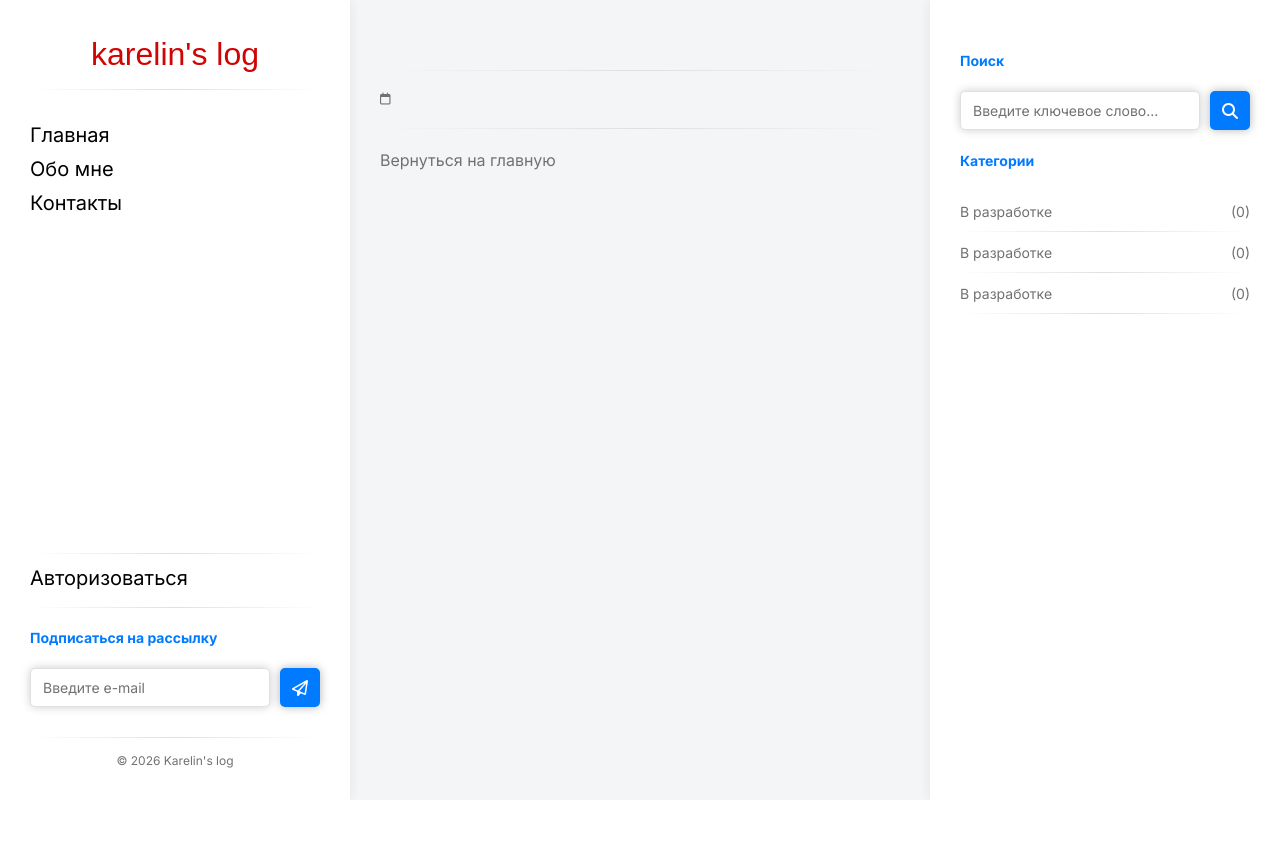
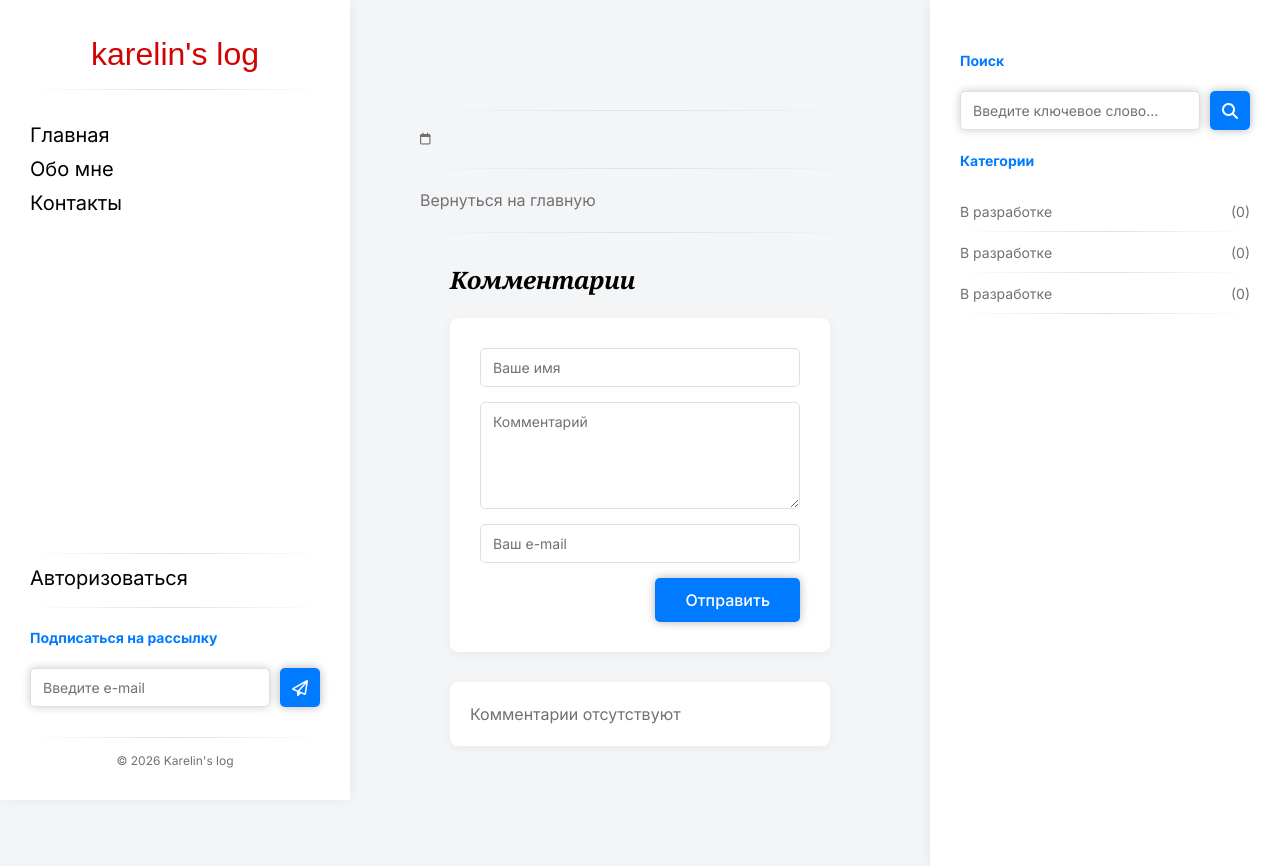
Before and after one commit to KarelinIvan/Karelin-s-Log, a FastAPI app: template app/templates/post_detail.html in a window 1280 px wide. Before the commit the page ends 800 px from the top, so only its background shows below. Run offline with FastAPI, Linux system fonts and the light colour scheme; the template is opened without the code that fills it, so the values that code supplies are empty; parts of the project's set-up code (start-up, migrations or seed data) failed here and were passed over; some web fonts are replaced.

Commit message:
написана логика шаблонов для отображения комментариев и стили css

```diff
--- a/app/static/css/style.css
+++ b/app/static/css/style.css
@@ -323,7 +323,7 @@
 /* Центральная колонка */
 .main-content {
     flex: 1;
-    padding: 30px;
+    padding: 70px;
     background-color: var(--color-main);
 }
 
@@ -574,3 +574,100 @@
     justify-content: center;
     margin-top: 20px;
 }
+
+/* Комментарии */
+.comments {
+    padding: 30px;
+}
+
+.comments__title {
+    font-family: var(--font-family-Noto-serif);
+    font-style: italic;
+    color: var(--color-black);
+    padding-bottom: 20px;
+}
+
+.comment-form-card {
+    background-color: var(--color-white);
+    border-radius: 8px;
+    box-shadow: 0 2px 10px var(--color-shadow);
+    padding: 30px;
+    margin-bottom: 30px;
+    max-width: 800px;
+    margin: 0 auto 30px auto;
+}
+
+.comment-form {
+    display: flex;
+    flex-direction: column;
+    gap: 15px;
+}
+
+.comment-form__input {
+    width: 100%;
+    padding: 10px 12px;
+    border: 1px solid var(--color-border);
+    border-radius: 5px;
+    font-family: var(--font-family-Inter);
+    font-size: var(--text-sm);
+    color: var(--color-grey);
+    outline: none;
+    transition: border-color 0.2s ease;
+    background-color: var(--color-white);
+}
+
+.comment-form__input::placeholder {
+    color: var(--color-grey);
+}
+
+.comment-form__input:focus {
+    border-color: var(--color-blue);
+}
+
+.comment-form .btn-primary {
+    align-self: flex-end;
+    width: fit-content;
+    padding: 10px 30px;
+}
+
+.comments-card {
+    display: flex;
+    flex-direction: column;
+    gap: 10px;
+    padding: 20px;
+    margin-bottom: 20px;
+    background-color: var(--color-white);
+    border-radius: 8px;
+    box-shadow: 0 2px 10px var(--color-shadow);
+    max-width: 70%;
+}
+
+.comments-card__author {
+    font-family: var(--font-family-Inter);
+    color: var(--color-black);
+    text-align: justify;
+}
+
+.comments-card__content {
+    font-family: var(--font-family-Inter);
+    color: var(--color-grey);
+    text-align: justify;
+}
+
+.comments-card__date {
+    font-family: var(--font-family-Inter);
+    color: var(--color-grey);
+    text-align: right;
+    font-size: var(--text-sm);
+}
+
+.comments-empty {
+    display: flex;
+    flex-direction: column;
+    gap: 10px;
+    padding: 20px;
+    margin-bottom: 20px;
+    background-color: var(--color-white);
+    border-radius: 8px;
+    box-shadow: 0 2px 10px var(--color-shadow);
+}
--- a/app/templates/post_detail.html
+++ b/app/templates/post_detail.html
@@ -3,6 +3,7 @@
 {% block title %}{{ post.title }}{% endblock %}
 
 {% block content %}
+<!-- Детали поста -->
 <article class="post-detail">
     <h1 class="post-detail__title">{{ post.title }}</h1>
     <p class="post-detail__description">{{ post.description | replace('\n', '<br>') | safe }}</p>
@@ -32,4 +33,42 @@
         </div>
     {% endif %}
 </article>
+
+<!-- Комментарии -->
+<section class="comments divider-top">
+    <h1 class="comments__title">Комментарии</h1>
+
+    <!-- Форма для отправки комментария -->
+    <div class="comment-form-card">
+        <form class="comment-form" action="/page/posts/{{ post.id }}/comments" method="post">
+            <input type="text" name="author_name" class="comment-form__input" placeholder="Ваше имя">
+            <textarea name="text" id="text" class="comment-form__input" rows="5" placeholder="Комментарий"></textarea>
+            <input type="email" name="email" class="comment-form__input" placeholder="Ваш e-mail">
+            <button type="submit" class="btn-primary">Отправить</button>
+        </form>
+    </div>
+
+    <!-- Форма комментариев (в разработке) -->
+    {% if comments %}
+        {% for comment in comments %}
+            <div class="comments-card">
+                <p class="comments-card__author">
+                   Автор: {{ comment.author_name }}
+                </p>
+                <p class="comments-card__content">
+                    {{ comment.text }}
+                </p>
+                <p class="comments-card__date">
+                    {{ comment.created_at.strftime('%d %B %Y %H:%M') }}
+                </p>
+            </div>
+        {% endfor %}
+    {% else %}
+        <div class="comments-empty">
+            <p class="comments-card__content">
+                Комментарии отсутствуют
+            </p>
+        </div>
+    {% endif %}
+</section>
 {% endblock %}
```
